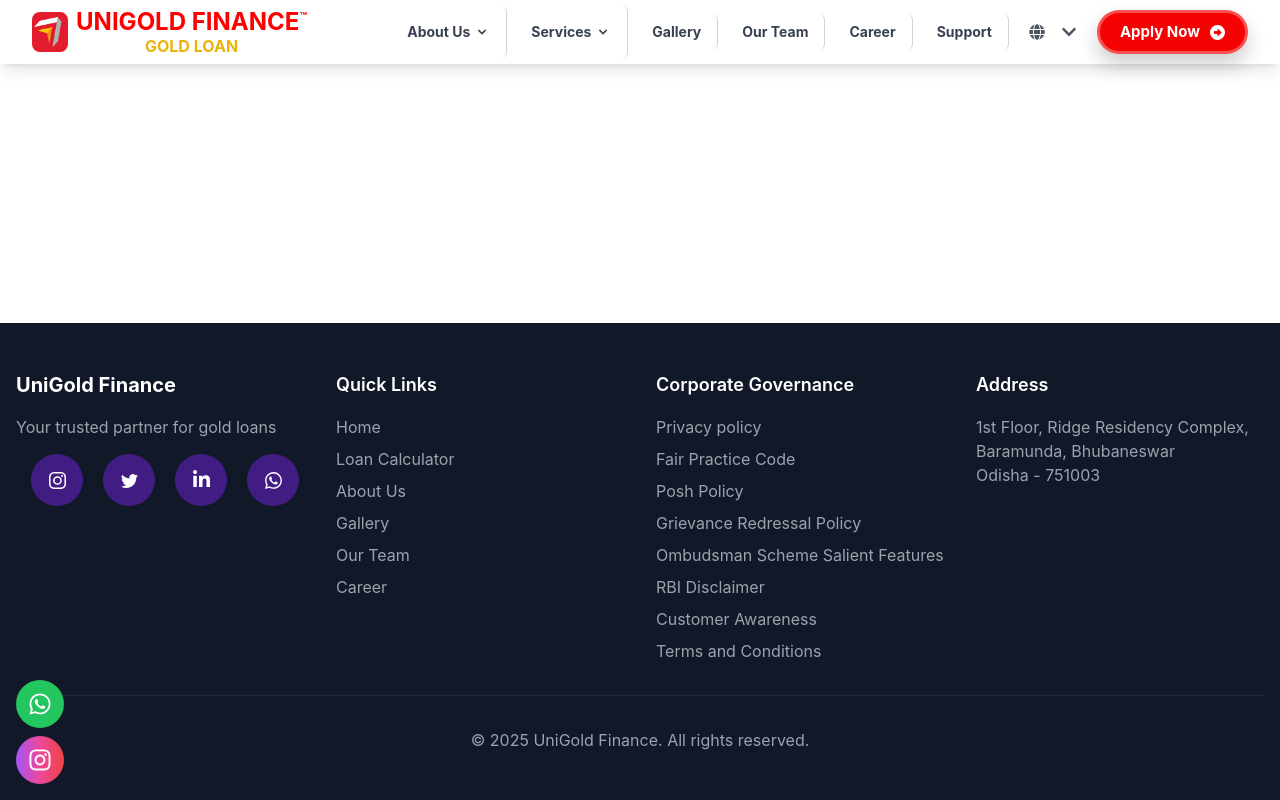
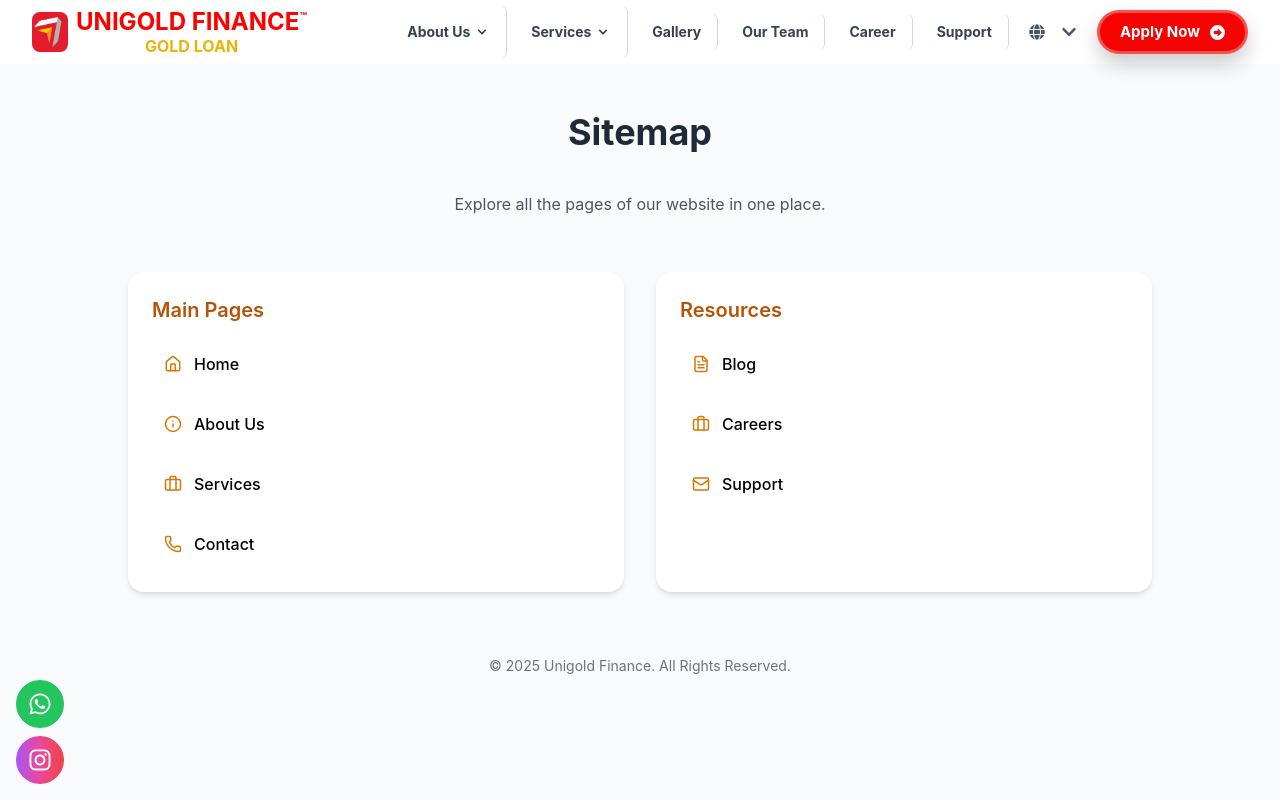
Before and after one commit to bikashsahu28/ugfl, a React (Vite) app: page /sitemap in a window 1280 px wide. Shown: the top 800 px of the page. Built offline with nearby package versions, Linux system fonts and the light colour scheme.

Commit message:
sitemap created

```diff
--- a/src/App.jsx
+++ b/src/App.jsx
@@ -36,6 +36,7 @@
 import GoldLoanCalculator from './components/GoldLoanCalculator';
 import PastMentors from './components/PastMentors';
 import ScrollToTop from './components/ScrollToTop';
+import Sitemap from './components/Sitemap';
 
 function App() {
   return (
@@ -78,6 +79,8 @@
             <Route path="/job-application" element={<JobApplicationForm />} />
             <Route path="/gold-loan-calculator" element={<GoldLoanCalculator />} />
             <Route path="/past-mentors" element={<PastMentors />} />
+            <Route path="/sitemap" element={<Sitemap />} />
+
           </Routes>
         </main>
         <SocialButtons />
--- a/src/components/Footer.jsx
+++ b/src/components/Footer.jsx
@@ -31,6 +31,8 @@
               <li><Link to="/team" className="text-gray-400 hover:text-white">{t('nav.team')}</Link></li>
 
               <li><Link to="/career" className="text-gray-400 hover:text-white">{t('nav.career')}</Link></li>
+              <li><Link to="/sitemap" className="text-gray-400 hover:text-white">sitemap</Link></li>
+
 
 
             </ul>
--- a/src/components/Icons.jsx
+++ b/src/components/Icons.jsx
@@ -55,7 +55,7 @@
         {/* Instagram */}
         <motion.a
           style={styles.socialContainer}
-          href="#"
+          href="https://www.instagram.com/financeunigold?igsh=MWN0bDZuZTc2am5kYg=="
           initial={{ backgroundColor: 'rgb(65, 29, 131)' }}
           whileHover={{
             scale: 1.2,
@@ -95,7 +95,7 @@
         {/* LinkedIn */}
         <motion.a
           style={styles.socialContainer}
-          href="#"
+          href="https://www.linkedin.com/company/uni-gold-finance/"
           initial={{ backgroundColor: 'rgb(65, 29, 131)' }}
           whileHover={{
             scale: 1.2,
@@ -115,7 +115,7 @@
         {/* WhatsApp */}
         <motion.a
           style={styles.socialContainer}
-          href="#"
+          href="https://wa.me/1234567890"
           initial={{ backgroundColor: 'rgb(65, 29, 131)' }}
           whileHover={{
             scale: 1.2,
--- /dev/null
+++ b/src/components/Sitemap.jsx
@@ -0,0 +1,71 @@
+import { Link } from "react-router-dom";
+import { Home, Info, Phone, Briefcase, FileText, Mail } from "lucide-react";
+
+const Sitemap = () => {
+  const sitemapLinks = [
+    {
+      category: "Main Pages",
+      links: [
+        { name: "Home", path: "/", icon: <Home size={18} /> },
+        { name: "About Us", path: "/about", icon: <Info size={18} /> },
+        { name: "Services", path: "/services", icon: <Briefcase size={18} /> },
+        { name: "Contact", path: "/contact", icon: <Phone size={18} /> },
+      ],
+    },
+    {
+      category: "Resources",
+      links: [
+        { name: "Blog", path: "/blog", icon: <FileText size={18} /> },
+        { name: "Careers", path: "/careers", icon: <Briefcase size={18} /> },
+        { name: "Support", path: "/support", icon: <Mail size={18} /> },
+      ],
+    },
+  ];
+
+  return (
+    <div className="min-h-screen bg-gray-50 py-12 px-6 lg:px-20">
+      <div className="max-w-5xl mx-auto">
+        <h1 className="text-4xl font-bold text-center text-gray-800 mb-10">
+          Sitemap
+        </h1>
+        <p className="text-center text-gray-600 mb-14">
+          Explore all the pages of our website in one place.
+        </p>
+
+        <div className="grid md:grid-cols-2 gap-8">
+          {sitemapLinks.map((section, idx) => (
+            <div
+              key={idx}
+              className="bg-white rounded-2xl shadow-md p-6 hover:shadow-lg transition-shadow"
+            >
+              <h2 className="text-xl font-semibold text-amber-700 mb-4">
+                {section.category}
+              </h2>
+              <ul className="space-y-3">
+                {section.links.map((link, i) => (
+                  <li key={i}>
+                    <Link
+                      to={link.path}
+                      className="flex items-center gap-3 p-3 rounded-lg hover:bg-amber-50 hover:text-amber-700 transition-colors"
+                    >
+                      <span className="text-amber-600">{link.icon}</span>
+                      <span className="font-medium">{link.name}</span>
+                    </Link>
+                  </li>
+                ))}
+              </ul>
+            </div>
+          ))}
+        </div>
+
+        <div className="text-center mt-16">
+          <p className="text-sm text-gray-500">
+            © {new Date().getFullYear()} Unigold Finance. All Rights Reserved.
+          </p>
+        </div>
+      </div>
+    </div>
+  );
+};
+
+export default Sitemap;
```
